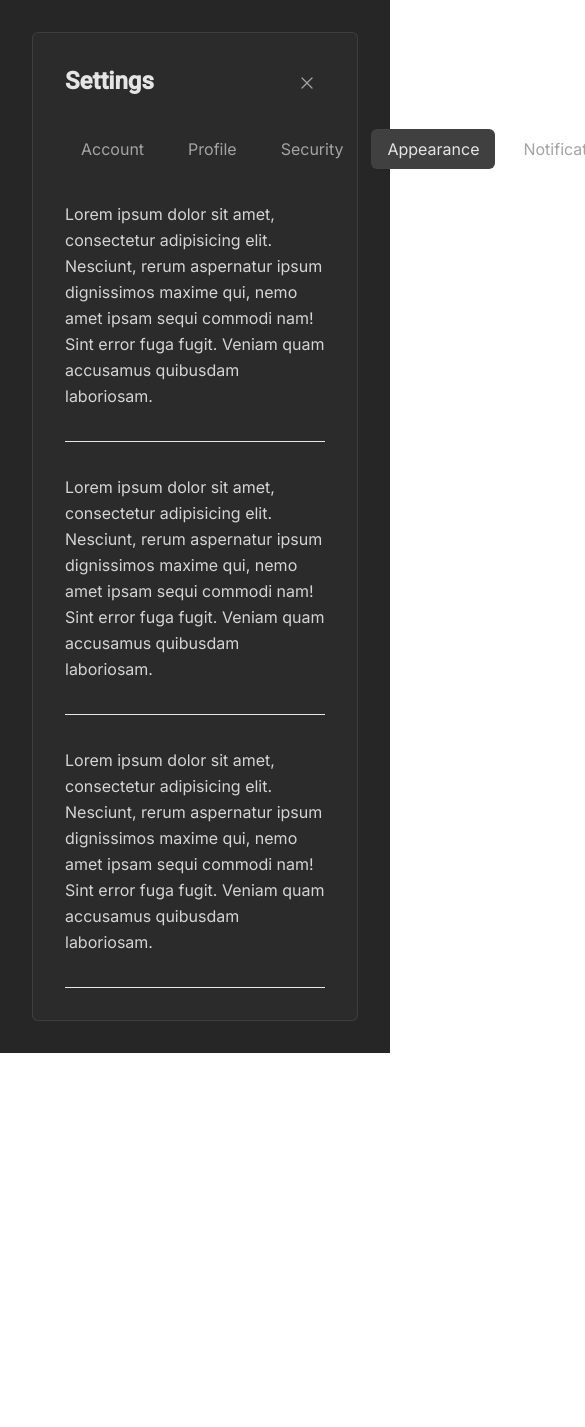
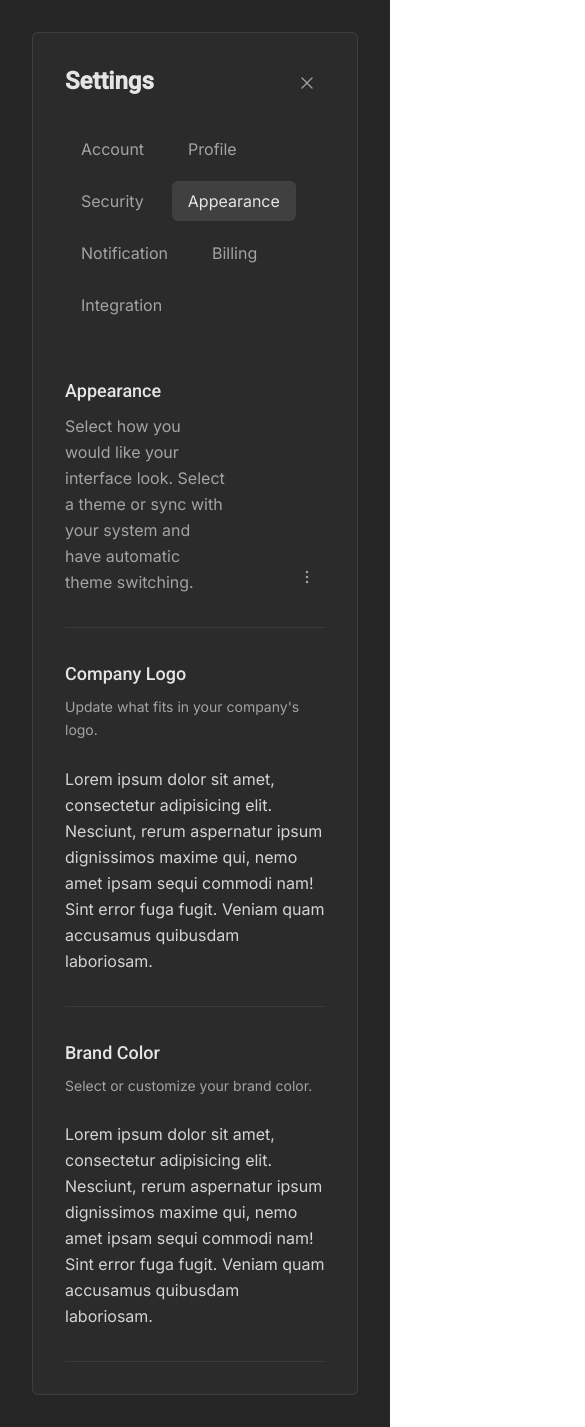
Before and after one commit to fwedwicc/FM-DailyUI, a React (Vite) app: page /day07 in a window 390 px wide. Shown: the top 1427 px of the page, 585 px wide, since content can reach past the window. Before the commit the page ends 1053 px from the top, so only its background shows below. Built offline with nearby package versions, Linux system fonts and the light colour scheme; what @codaworks/react-glow would draw is missing.

Commit message:
Fixed layout for responsiveness in day07 challenge

```diff
--- a/src/pages/Day07.jsx
+++ b/src/pages/Day07.jsx
@@ -19,7 +19,7 @@ const Day07 = () => {
     ]
 
     return (
-      <nav className='flex gap-3'>
+      <nav className='flex flex-wrap gap-3'>
         {label.map((tab, index) => {
           const isActive = tab === 'Appearance';
           return (
@@ -46,7 +46,7 @@ const Day07 = () => {
       <section className="bg-neutral-800 p-12 md:px-16 px-8 lg:py-20 py-8">
         <div className='flex justify-center items-center'>
           {/* Modal */}
-          <div className='w-full border border-neutral-600/50 bg-neutral-700/20 rounded-md max-w-7xl p-8'>
+          <div className='w-full border border-neutral-600/50 bg-neutral-700/20 rounded-md max-w-7xl p-8 space-y-5'>
             {/* Header */}
             <div className='space-y-7'>
               <div className='flex justify-between items-start'>
@@ -65,20 +65,59 @@ const Day07 = () => {
             </div>
             {/* Main Content */}
             <div>
-              <div className='border-b py-8'>
+              {/* Apperance Description */}
+              <div className='border-b border-neutral-700/70 py-8'>
+                <div className='flex items-end justify-between gap-16'>
+                  <div className='space-y-2'>
+                    <h1 className="font-medium text-neutral-200 text-lg md:text-xl">
+                      Appearance
+                    </h1>
+                    <p className="leading-relaxed text-neutral-400">
+                      Select how you would like your interface look. Select a theme or sync with your system and have automatic theme switching.
+                    </p>
+                  </div>
+                  <button className='size-9 flex justify-center items-center transition duration-300 ease-in-out hover:bg-neutral-700/70 rounded-md focus:ring-2 focus:ring-neutral-700 text-neutral-400 flex-shrink-0'>
+                    <svg xmlns="http://www.w3.org/2000/svg" viewBox="0 0 24 24" fill="currentColor" className="size-5">
+                      <path fillRule="evenodd" d="M10.5 6a1.5 1.5 0 1 1 3 0 1.5 1.5 0 0 1-3 0Zm0 6a1.5 1.5 0 1 1 3 0 1.5 1.5 0 0 1-3 0Zm0 6a1.5 1.5 0 1 1 3 0 1.5 1.5 0 0 1-3 0Z" clipRule="evenodd" />
+                    </svg>
+                  </button>
+                </div>
+              </div>
+              {/* Company Logo */}
+              <div className='border-b border-neutral-700/70 py-8 grid md:grid-cols-9 grid-cols-1 gap-6'>
+                <div className='md:col-span-3 col-span-1'>
+                  <div className='space-y-2'>
+                    <h1 className="font-medium text-neutral-200 text-lg md:text-xl">
+                      Company Logo
+                    </h1>
+                    <p className="leading-relaxed text-neutral-400 text-sm">
+                      Update what fits in your company's logo.
+                    </p>
+                  </div>
+                </div>
+                <div className='md:col-span-5 col-span-1'>
                   <p className="leading-relaxed text-neutral-300">
                     Lorem ipsum dolor sit amet, consectetur adipisicing elit. Nesciunt, rerum aspernatur ipsum dignissimos maxime qui, nemo amet ipsam sequi commodi nam! Sint error fuga fugit. Veniam quam accusamus quibusdam laboriosam.
                   </p>
                 </div>
-              <div className='border-b py-8'>
+              </div>
+              {/* Brand Color */}
+              <div className='border-b border-neutral-700/70 py-8 grid md:grid-cols-9 grid-cols-1 gap-6'>
+                <div className='md:col-span-3 col-span-1'>
+                  <div className='space-y-2'>
+                    <h1 className="font-medium text-neutral-200 text-lg md:text-xl">
+                      Brand Color
+                    </h1>
+                    <p className="leading-relaxed text-neutral-400 text-sm">
+                      Select or customize your brand color.
+                    </p>
+                  </div>
+                </div>
+                <div className='md:col-span-5 col-span-1'>
                   <p className="leading-relaxed text-neutral-300">
                     Lorem ipsum dolor sit amet, consectetur adipisicing elit. Nesciunt, rerum aspernatur ipsum dignissimos maxime qui, nemo amet ipsam sequi commodi nam! Sint error fuga fugit. Veniam quam accusamus quibusdam laboriosam.
                   </p>
                 </div>
-              <div className='border-b py-8'>
-                <p className="leading-relaxed text-neutral-300">
-                  Lorem ipsum dolor sit amet, consectetur adipisicing elit. Nesciunt, rerum aspernatur ipsum dignissimos maxime qui, nemo amet ipsam sequi commodi nam! Sint error fuga fugit. Veniam quam accusamus quibusdam laboriosam.
-                </p>
               </div>
             </div>
 
```
Lines whose indentation alone changed are shown as unchanged.
